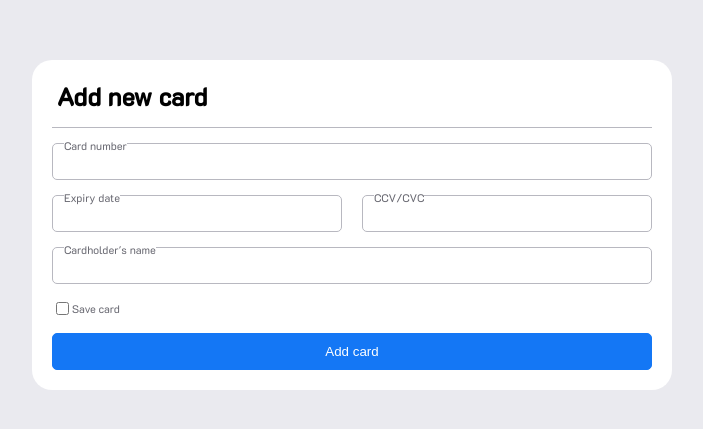
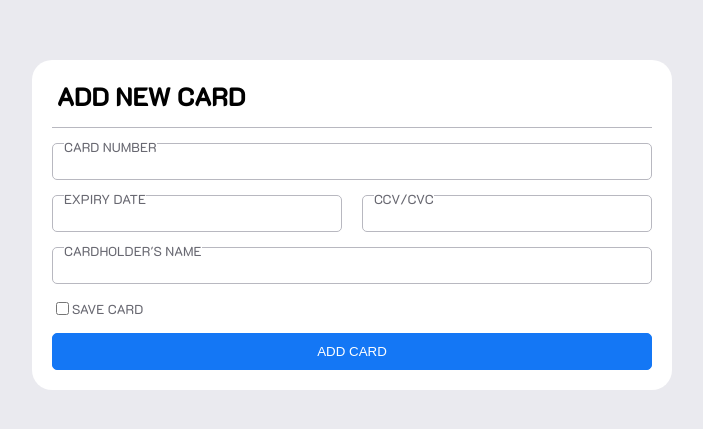
Before and after one commit to izabelaoska/payment-details, a React (Create React App) app: page / in a window 1280 px wide. Shown: the part 175-604 px from the top of the page, without its empty margins (288-991 px from the left). Built offline with nearby package versions, Linux system fonts and the light colour scheme.

Commit message:
chore: font size adjustment

```diff
--- a/src/Components/MainPage/MainPage.css
+++ b/src/Components/MainPage/MainPage.css
@@ -53,7 +53,7 @@ form div {
 
 .checkbox {
   color: #686871;
-  font-size: 11px;
+  font-size: 13px;
   display: flex;
   align-items: center;
 }
@@ -82,7 +82,3 @@ input.clicked {
   height: 100vh;
   display: flex;
 }
-
-input label {
-  font-size: large;
-}
--- a/src/Components/MainPage/MainPage.jsx
+++ b/src/Components/MainPage/MainPage.jsx
@@ -9,30 +9,30 @@ export default function MainPage() {
     <>
       <Card>
         <form className="mainForm">
-          <h1>Add new card</h1>
+          <h1>ADD NEW CARD</h1>
           <div className="border" />
           <div className="item">
-            <Input label="Card number" />
+            <Input label="CARD NUMBER" />
           </div>
           <div className="centered">
             <div className="item">
-              <Input label="Expiry date" />
+              <Input label="EXPIRY DATE" />
             </div>
             <div className="item">
               <Input label="CCV/CVC" />
             </div>
           </div>
           <div className="item">
-            <Input label="Cardholder's name" />
+            <Input label="CARDHOLDER'S NAME" />
           </div>
           <div>
             <label className="checkbox label">
               <input type="checkbox" style={{ width: "auto" }} />
-              Save card
+              SAVE CARD
             </label>
           </div>
           <div>
-            <button>Add card</button>
+            <button>ADD CARD</button>
           </div>
         </form>
       </Card>
--- a/src/Components/common/Input.jsx
+++ b/src/Components/common/Input.jsx
@@ -4,7 +4,12 @@ export const Input = (props) => {
   const [clicked, setClicked] = useState(false);
   return (
     <>
-      <label className={`label ${clicked && "clicked"}`}>{props.label}</label>
+      <label
+        className={`label ${clicked && "clicked"}`}
+        style={{ fontSize: "small" }}
+      >
+        {props.label}
+      </label>
       <input
         className={`label ${clicked && "clicked"}`}
         onFocus={() => setClicked(true)}
```
